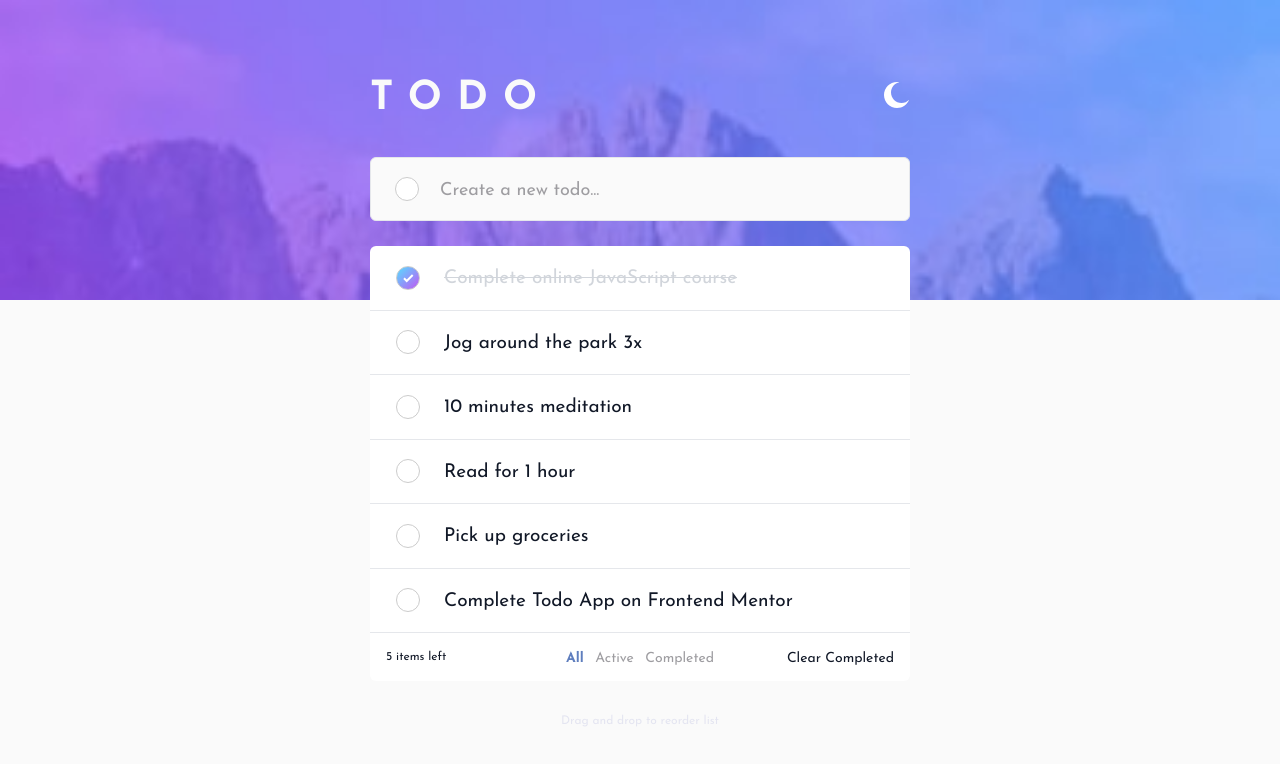
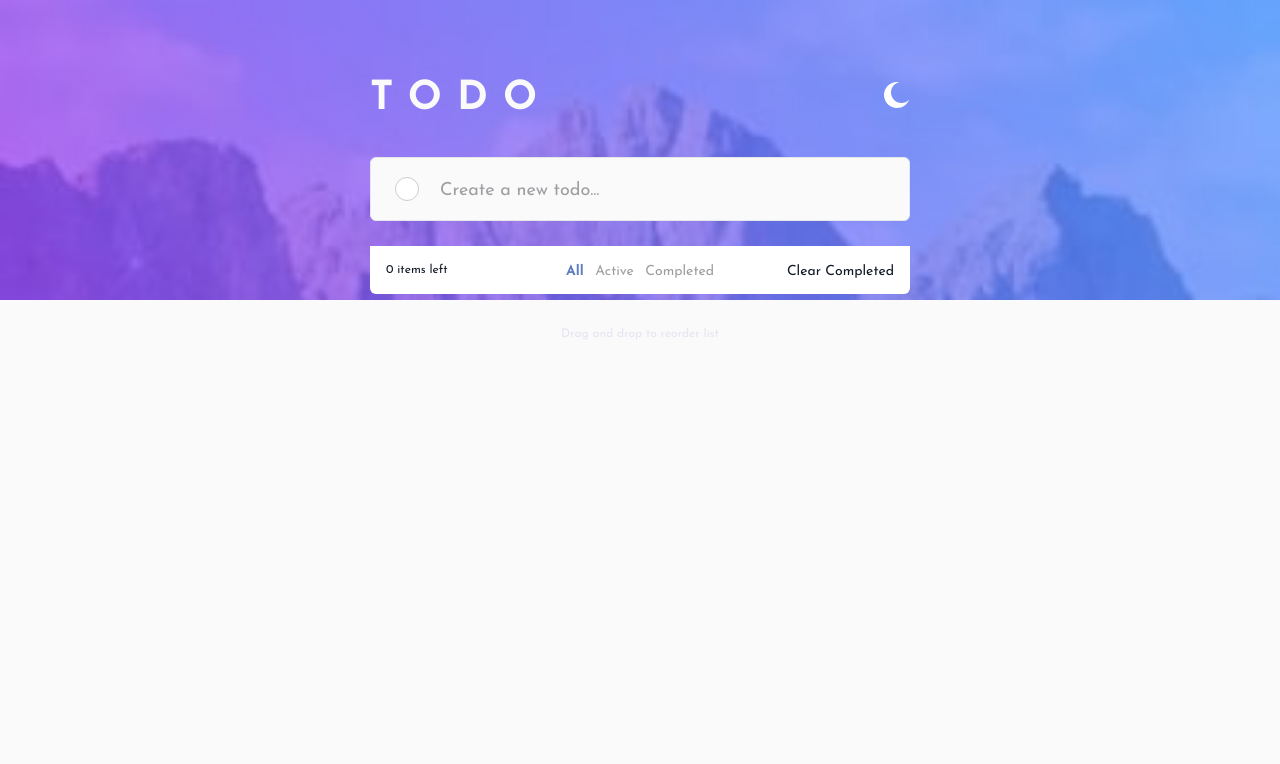
Before and after one commit to theperiscope/react-todo-app, a React (Create React App) app in the folder reactjs/: page / in a window 1280 px wide. Shown: the top 764 px of the page. Built offline with nearby package versions, Linux system fonts and the light colour scheme.

Commit message:
add storing of tasks in localStorage

```diff
--- a/reactjs/src/App.js
+++ b/reactjs/src/App.js
@@ -29,14 +29,7 @@ function App() {
   const value = useMemo(() => ({ theme, setTheme }), [theme])
   const [filterName, setFilterName] = useState('all')
 
-  const [todos, setToDos] = useState([
-    { id: 'task-1', label: "Complete online JavaScript course", checked: true },
-    { id: 'task-2', label: "Jog around the park 3x", checked: false },
-    { id: 'task-3', label: "10 minutes meditation", checked: false },
-    { id: 'task-4', label: "Read for 1 hour", checked: false },
-    { id: 'task-5', label: "Pick up groceries", checked: false },
-    { id: 'task-6', label: "Complete Todo App on Frontend Mentor", checked: false },
-  ])
+  const [todos, setToDos] = useState([])
 
   const onFilterToDo = (e) => {
     setFilterName(e)
@@ -93,6 +86,20 @@ function App() {
     }
   })
 
+  const [isLoading, setIsLoading] = useState(true)
+
+  useEffect(() => {
+    const todosInStorage = localStorage.getItem('todos')
+    todosInStorage && setToDos(JSON.parse(todosInStorage))
+    setIsLoading(false)
+  }, [])
+
+  useEffect(() => {
+    if (!isLoading) {
+      localStorage.setItem('todos', JSON.stringify(todos))
+    }
+  }, [todos, isLoading])
+
   return (
     <ThemeContext.Provider value={value} >
       <Background />
```
